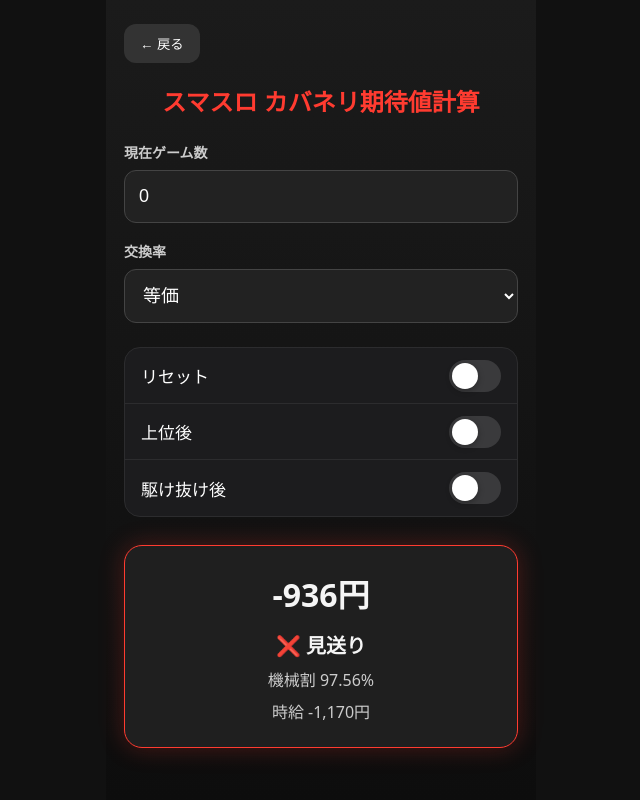
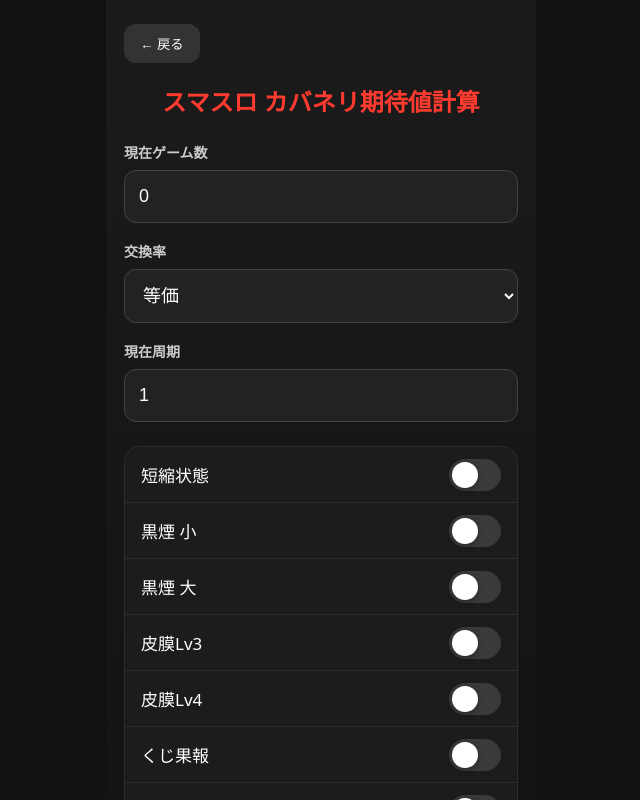
Before and after one commit to t4881005/kabaneri-ev, a Vue app: page / in a window 1280 px wide. Both pictures are taken after a click on the button "スマスロ カバネリ". Shown: the top 800 px of the page, without its empty margins (319-959 px from the left). Built offline with nearby package versions, Linux system fonts and the light colour scheme; the HTML template or start-up script is replaced by a standard one.

Commit message:
split pages

```diff
--- a/src/pages/KabaneriPage.vue
+++ b/src/pages/KabaneriPage.vue
@@ -20,6 +20,19 @@
 const isReset = ref(false)
 const isUpper = ref(false)
 const isThrough = ref(false)
+
+const isShortened = ref(false)
+const cycle = ref(1)
+
+const blackSmokeSmall = ref(false)
+const blackSmokeLarge = ref(false)
+const himakuLevel3 = ref(false)
+const himakuLevel4 = ref(false)
+const kujiKahou = ref(false)
+const rokkonShojo = ref(false)
+const kaimonCastle = ref(false)
+const redGreenSerif = ref(false)
+const mumyo3 = ref(false)
 
 watch(isReset, (value) => {
   if (value) {
@@ -92,13 +105,53 @@
   }
 })
 
-const judge = computed(() => {
+const evJudge = computed(() => {
   if (ev.value >= 5000) return '🔥 激アツ'
   if (ev.value >= 3000) return '👍 かなり打ちたい'
   if (ev.value >= 1000) return '⭕ 打ってよい'
   if (ev.value >= 0) return '🤔 条件次第'
 
   return '❌ 見送り'
+})
+
+const hintJudge = computed(() => {
+  if (blackSmokeLarge.value)
+    return '🔥 穢れ解放まで続行推奨'
+
+  if (
+    kujiKahou.value ||
+    rokkonShojo.value ||
+    kaimonCastle.value
+  ) {
+    return '🔥 ボーナス/STまで続行'
+  }
+
+  if (himakuLevel4.value)
+    return '🔥 周期到達まで続行'
+
+  if (isShortened.value) {
+    if (game.value >= 400)
+      return '👍 天井596G狙い'
+
+    if (cycle.value === 1)
+      return '⭕ 1周期目までフォロー'
+
+    if (cycle.value >= 3)
+      return '⭕ 4周期天井狙い'
+  }
+
+  if (himakuLevel3.value)
+    return '⭕ 周期到達まで検討'
+
+  if (
+    blackSmokeSmall.value ||
+    redGreenSerif.value ||
+    mumyo3.value
+  ) {
+    return '🤔 CZ/黒煙示唆で様子見'
+  }
+
+  return ''
 })
 </script>
 
@@ -130,6 +183,76 @@
       <option value="fiveSixLimit500">5.6枚500枚制限</option>
     </select>
 
+    <label>現在周期</label>
+
+    <input
+      v-model.number="cycle"
+      type="number"
+      min="1"
+      placeholder="周期を入力"
+    />
+
+    <div class="switches">
+      <label class="toggle-row">
+        <span>短縮状態</span>
+        <input v-model="isShortened" type="checkbox" />
+        <span class="toggle"></span>
+      </label>
+
+      <label class="toggle-row">
+        <span>黒煙 小</span>
+        <input v-model="blackSmokeSmall" type="checkbox" />
+        <span class="toggle"></span>
+      </label>
+
+      <label class="toggle-row">
+        <span>黒煙 大</span>
+        <input v-model="blackSmokeLarge" type="checkbox" />
+        <span class="toggle"></span>
+      </label>
+
+      <label class="toggle-row">
+        <span>皮膜Lv3</span>
+        <input v-model="himakuLevel3" type="checkbox" />
+        <span class="toggle"></span>
+      </label>
+
+      <label class="toggle-row">
+        <span>皮膜Lv4</span>
+        <input v-model="himakuLevel4" type="checkbox" />
+        <span class="toggle"></span>
+      </label>
+
+      <label class="toggle-row">
+        <span>くじ果報</span>
+        <input v-model="kujiKahou" type="checkbox" />
+        <span class="toggle"></span>
+      </label>
+
+      <label class="toggle-row">
+        <span>六根清浄</span>
+        <input v-model="rokkonShojo" type="checkbox" />
+        <span class="toggle"></span>
+      </label>
+
+      <label class="toggle-row">
+        <span>海門城背景</span>
+        <input v-model="kaimonCastle" type="checkbox" />
+        <span class="toggle"></span>
+      </label>
+
+      <label class="toggle-row">
+        <span>赤/緑セリフ</span>
+        <input v-model="redGreenSerif" type="checkbox" />
+        <span class="toggle"></span>
+      </label>
+
+      <label class="toggle-row">
+        <span>無名3回</span>
+        <input v-model="mumyo3" type="checkbox" />
+        <span class="toggle"></span>
+      </label>
+    </div>
     <div class="switches">
       <label class="toggle-row">
         <span>リセット</span>
@@ -179,7 +302,14 @@
       </div>
 
       <div class="judge">
-        {{ judge }}
+        {{ evJudge }}
+      </div>
+
+      <div
+        v-if="hintJudge"
+        class="detail"
+      >
+        {{ hintJudge }}
       </div>
 
       <div class="detail">
```
